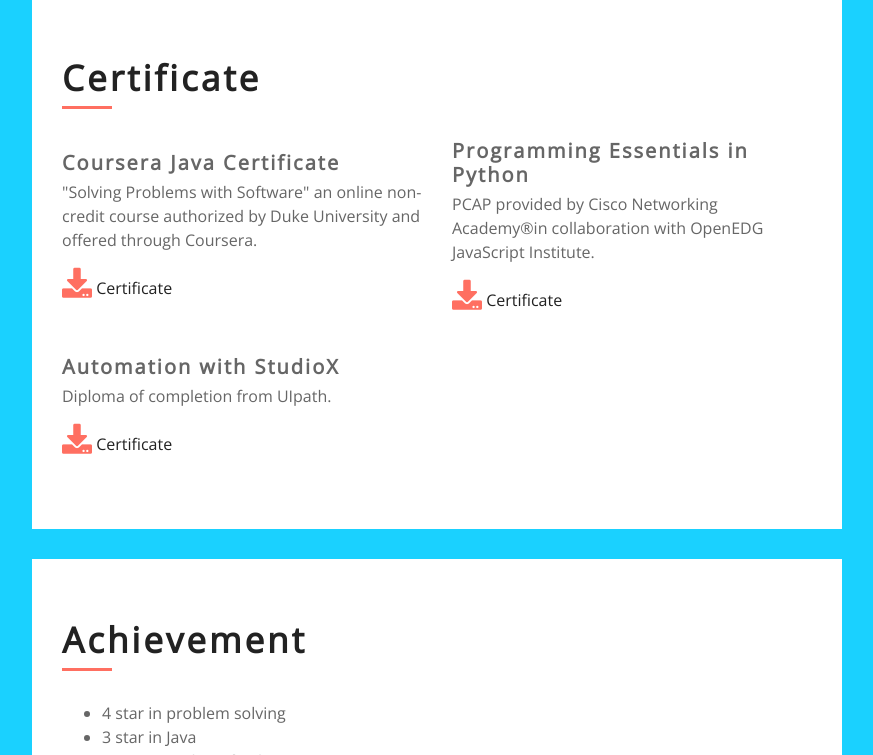
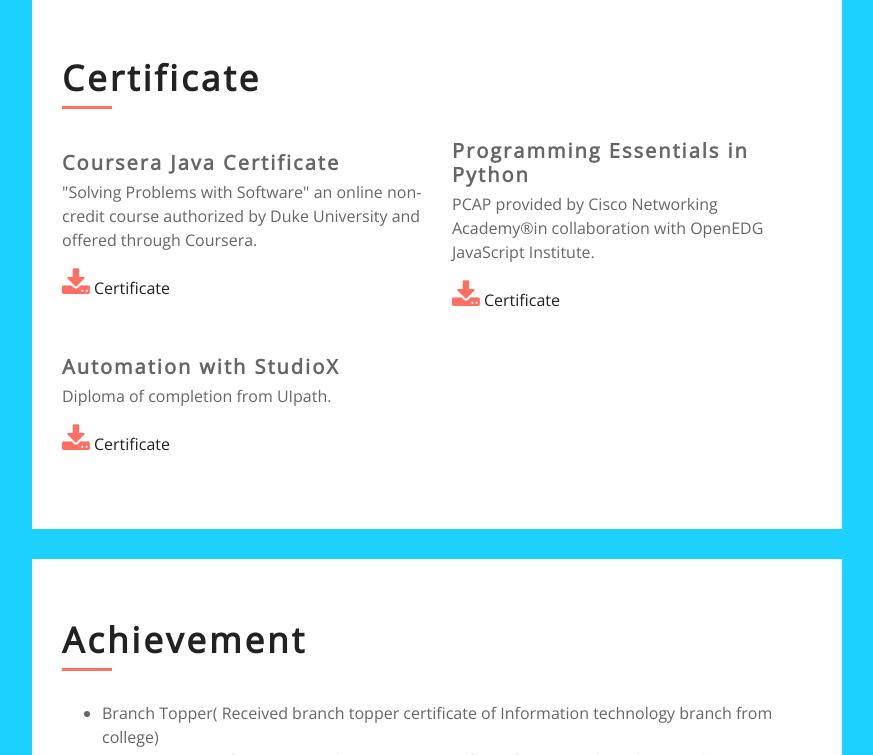
Before and after one commit to Sengar123/personal_portfolio, a plain HTML site: page resume-website-template/index.html in a window 1280 px wide. Shown: the part 2045-2800 px from the top of the page, without its empty margins (368-1241 px from the left). Drawn offline with nearby package versions, Linux system fonts and the light colour scheme.

Commit message:
Update index.html

```diff
--- a/resume-website-template/index.html
+++ b/resume-website-template/index.html
@@ -16,6 +16,7 @@
         <!-- CSS Libraries -->
         <link href="https://stackpath.bootstrapcdn.com/bootstrap/4.4.1/css/bootstrap.min.css" rel="stylesheet">
         <link href="https://cdnjs.cloudflare.com/ajax/libs/font-awesome/5.10.0/css/all.min.css" rel="stylesheet">
+        <link rel="stylesheet" href="https://cdnjs.cloudflare.com/ajax/libs/font-awesome/4.7.0/css/font-awesome.min.css">
         <link href="lib/slick/slick.css" rel="stylesheet">
         <link href="lib/slick/slick-theme.css" rel="stylesheet">
         <link href="lib/lightbox/css/lightbox.min.css" rel="stylesheet">
@@ -75,7 +76,7 @@
                         <p>I'm</p>
                         <h1>Divya Sengar</h1>
                         <h2></h2>
-                        <div class="typed-text">(Looking For Internship) Student(BtechIT) </div>
+                        <div class="typed-text">(Looking For Internship) Student(BtechIT), HackerRank 4 Star in Problems Solving, 3 Star in JAVA, 4 Star in C Programming, 4 Star in 30 days of Code, 2 Star in Python</div>
                     </div>
                 </div>
                 <!-- Header End -->
@@ -226,7 +227,7 @@
                                 <div class="srv-col">
                                     <h3>Coursera Java Certificate </h3>
                                     <p>"Solving Problems with Software" an online non-credit course authorized by Duke University and offered through Coursera.</p>
-                                    <a href="img/coursera.pdf"><i class="fa fa-download"></i> Certificate  </h5></a>
+                                    <a href="img/Coursera.pdf" target="_blank"><i class="fa fa-download"></i> Certificate  </h5></a>
                                 </div>
                             </div>
                             <div class="col-md-6">
@@ -234,7 +235,7 @@
                                     <h3>Programming Essentials in Python</h3>
                                     <p>PCAP provided by Cisco Networking Academy®in collaboration with OpenEDG
                                         JavaScript Institute.</p>
-                                        <a href="img/python.pdf"><i class="fa fa-download"></i> Certificate  </h5></a>
+                                        <a href="img/python.pdf" target="_blank"><i class="fa fa-download"></i> Certificate  </h5></a>
                                 </div>
                             </div>
                             <div class="col-md-6">
@@ -242,7 +243,7 @@
 
                                     <h3>Automation with StudioX</h3>
                                     <p>Diploma of completion from UIpath. </p>
-                                    <a href="img/RPA.pdf"><i class="fa fa-download"></i> Certificate  </h5></a>
+                                    <a href="img/RPA.pdf" target="_blank"><i class="fa fa-download"></i> Certificate  </h5></a>
                                 </div>
                             </div>
                         </div>
@@ -257,10 +258,6 @@
                             <h2>Achievement</h2>
                         </div>
                         <ul>
-                            <li>4 star in problem solving</li>
-                            <Li>3 star in Java</Li>
-                            <li>4 Star in 30daysofcode</li>
-                            <li> 2 Star in python</Li>
                                 <li>Branch Topper( Received branch topper certificate of Information technology branch from college)</li>
                                 <li>Meritorious Certificate(Received Meritorious certificate from CBSE board in Social Science.)</li>
                         </ul>
```
